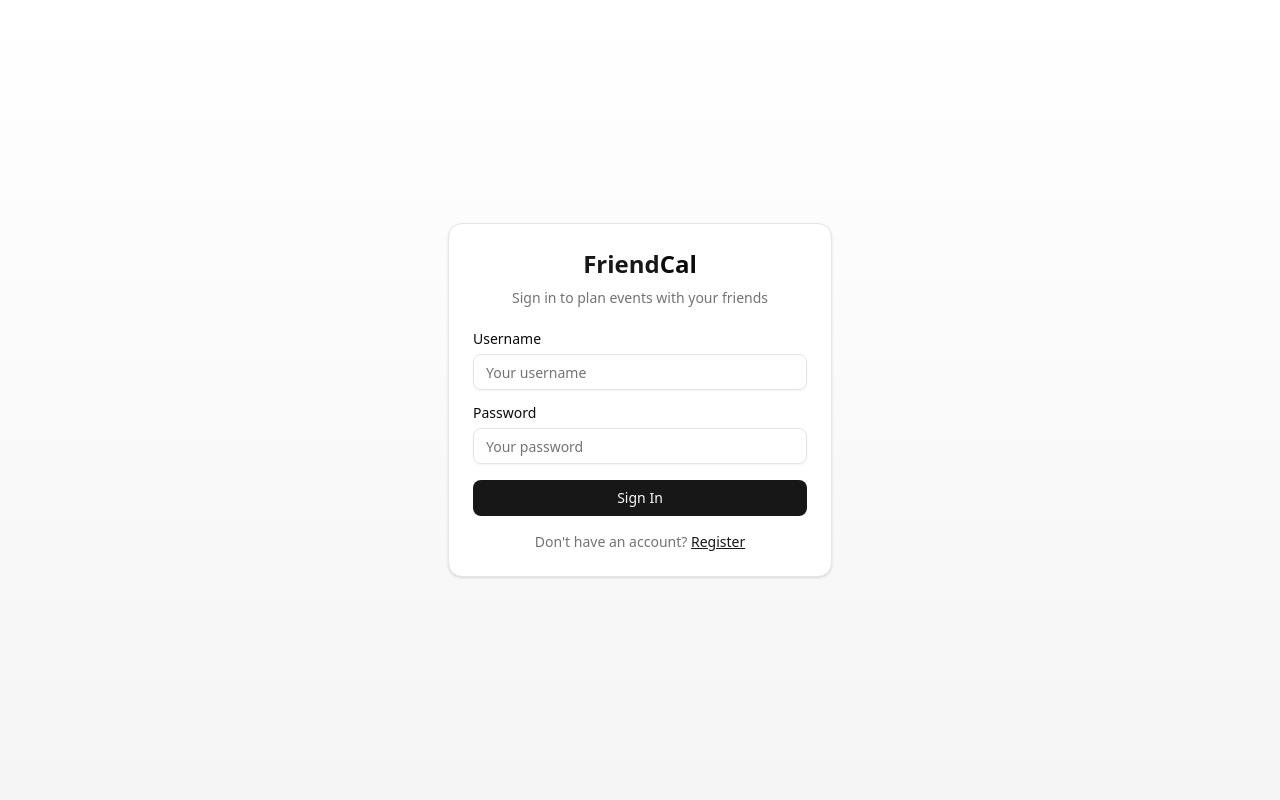
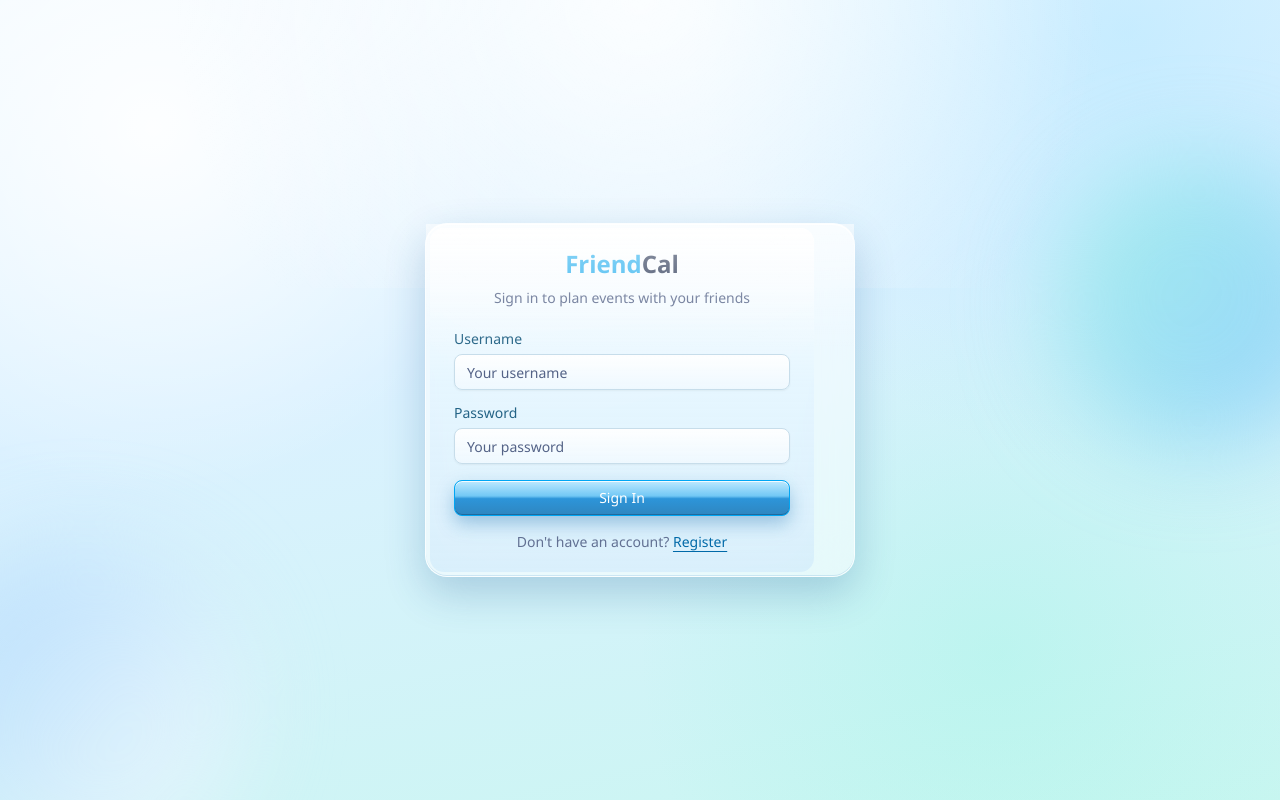
Before and after one commit to benjaaminh/friendsync, a Next.js app: page /signin in a window 1280 px wide. Built offline with nearby package versions, Linux system fonts and the light colour scheme.

Commit message:
bit of a redesign

```diff
--- a/src/app/(app)/settings/page.tsx
+++ b/src/app/(app)/settings/page.tsx
@@ -83,7 +83,11 @@ export default function UserSettingsPage() {
 
   return (
     <div className="max-w-md space-y-6">
-      <h1 className="text-2xl font-bold">Settings</h1>
+      <div className="aero-panel p-5">
+        <p className="text-xs font-semibold uppercase tracking-[0.18em] text-sky-700/80">
+          Settings
+        </p>
+      </div>
 
       <Card>
         <CardHeader>
--- a/src/app/(auth)/layout.tsx
+++ b/src/app/(auth)/layout.tsx
@@ -3,8 +3,11 @@
  */
 export default function AuthLayout({ children }: { children: React.ReactNode }) {
   return (
-    <div className="flex min-h-screen items-center justify-center bg-gradient-to-b from-background to-muted p-4">
-      {children}
+    <div className="relative min-h-screen overflow-hidden px-4 py-8">
+      <div className="pointer-events-none absolute inset-x-0 top-0 h-72 bg-[radial-gradient(circle_at_top,rgba(255,255,255,0.8),transparent_66%)]" />
+      <div className="relative mx-auto flex min-h-[calc(100svh-4rem)] w-full max-w-5xl items-center justify-center">
+        <div className="w-full max-w-[430px] aero-panel p-1">{children}</div>
+      </div>
     </div>
   );
 }
--- a/src/app/(auth)/signin/page.tsx
+++ b/src/app/(auth)/signin/page.tsx
@@ -56,7 +56,7 @@ function SignInContent() {
   }
 
   return (
-    <Card className="w-full max-w-sm">
+    <Card className="w-full max-w-sm border-0 bg-transparent py-5 shadow-none">
       <CardHeader className="text-center">
         <CardTitle className="text-2xl">
           <span className="text-primary">Friend</span>Cal
@@ -68,14 +68,14 @@ function SignInContent() {
       <CardContent>
         <form onSubmit={handleSubmit} className="space-y-4">
           {(urlError || error) && (
-            <div className="rounded-md bg-destructive/10 p-3 text-sm text-destructive">
+            <div className="rounded-xl border border-red-300/45 bg-red-100/60 p-3 text-sm text-destructive">
               {urlError === "token_expired"
                 ? "Your session expired. Please sign in again."
                 : error || "An error occurred. Please try again."}
             </div>
           )}
           <div className="space-y-2">
-            <Label htmlFor="username">Username</Label>
+            <Label htmlFor="username" className="text-sky-900/85">Username</Label>
             <Input
               id="username"
               type="text"
@@ -86,7 +86,7 @@ function SignInContent() {
             />
           </div>
           <div className="space-y-2">
-            <Label htmlFor="password">Password</Label>
+            <Label htmlFor="password" className="text-sky-900/85">Password</Label>
             <Input
               id="password"
               type="password"
@@ -99,9 +99,9 @@ function SignInContent() {
           <Button type="submit" className="w-full" disabled={loading}>
             {loading ? "Signing in..." : "Sign In"}
           </Button>
-          <p className="text-center text-sm text-muted-foreground">
+          <p className="text-center text-sm text-muted-foreground/90">
             Don&apos;t have an account?{" "}
-            <Link href="/register" className="text-primary underline">
+            <Link href="/register" className="font-medium text-sky-700 underline underline-offset-4">
               Register
             </Link>
           </p>
--- a/src/app/globals.css
+++ b/src/app/globals.css
@@ -50,71 +50,71 @@
 
 :root {
   --radius: 0.625rem;
-  --background: oklch(1 0 0);
-  --foreground: oklch(0.145 0 0);
-  --card: oklch(1 0 0);
-  --card-foreground: oklch(0.145 0 0);
-  --popover: oklch(1 0 0);
-  --popover-foreground: oklch(0.145 0 0);
-  --primary: oklch(0.205 0 0);
-  --primary-foreground: oklch(0.985 0 0);
-  --secondary: oklch(0.97 0 0);
-  --secondary-foreground: oklch(0.205 0 0);
-  --muted: oklch(0.97 0 0);
-  --muted-foreground: oklch(0.556 0 0);
-  --accent: oklch(0.97 0 0);
-  --accent-foreground: oklch(0.205 0 0);
-  --destructive: oklch(0.577 0.245 27.325);
-  --border: oklch(0.922 0 0);
-  --input: oklch(0.922 0 0);
-  --ring: oklch(0.708 0 0);
+  --background: hsl(195 100% 97%);
+  --foreground: hsl(222 45% 20%);
+  --card: hsl(0 0% 100% / 88%);
+  --card-foreground: hsl(222 45% 20%);
+  --popover: hsl(0 0% 100% / 93%);
+  --popover-foreground: hsl(222 45% 20%);
+  --primary: hsl(199 86% 52%);
+  --primary-foreground: hsl(0 0% 100%);
+  --secondary: hsl(192 71% 91%);
+  --secondary-foreground: hsl(221 39% 23%);
+  --muted: hsl(198 47% 93%);
+  --muted-foreground: hsl(223 23% 43%);
+  --accent: hsl(177 64% 86%);
+  --accent-foreground: hsl(221 39% 23%);
+  --destructive: hsl(0 79% 58%);
+  --border: hsl(204 52% 80%);
+  --input: hsl(203 46% 85%);
+  --ring: hsl(200 86% 56%);
   --chart-1: oklch(0.646 0.222 41.116);
   --chart-2: oklch(0.6 0.118 184.704);
   --chart-3: oklch(0.398 0.07 227.392);
   --chart-4: oklch(0.828 0.189 84.429);
   --chart-5: oklch(0.769 0.188 70.08);
-  --sidebar: oklch(0.985 0 0);
-  --sidebar-foreground: oklch(0.145 0 0);
-  --sidebar-primary: oklch(0.205 0 0);
-  --sidebar-primary-foreground: oklch(0.985 0 0);
-  --sidebar-accent: oklch(0.97 0 0);
-  --sidebar-accent-foreground: oklch(0.205 0 0);
-  --sidebar-border: oklch(0.922 0 0);
-  --sidebar-ring: oklch(0.708 0 0);
+  --sidebar: hsl(196 100% 97% / 75%);
+  --sidebar-foreground: hsl(222 45% 20%);
+  --sidebar-primary: hsl(199 86% 52%);
+  --sidebar-primary-foreground: hsl(0 0% 100%);
+  --sidebar-accent: hsl(177 64% 86%);
+  --sidebar-accent-foreground: hsl(221 39% 23%);
+  --sidebar-border: hsl(204 52% 80% / 70%);
+  --sidebar-ring: hsl(200 86% 56%);
 }
 
 .dark {
-  --background: oklch(0.145 0 0);
-  --foreground: oklch(0.985 0 0);
-  --card: oklch(0.205 0 0);
-  --card-foreground: oklch(0.985 0 0);
-  --popover: oklch(0.205 0 0);
-  --popover-foreground: oklch(0.985 0 0);
-  --primary: oklch(0.922 0 0);
-  --primary-foreground: oklch(0.205 0 0);
-  --secondary: oklch(0.269 0 0);
-  --secondary-foreground: oklch(0.985 0 0);
-  --muted: oklch(0.269 0 0);
-  --muted-foreground: oklch(0.708 0 0);
-  --accent: oklch(0.269 0 0);
-  --accent-foreground: oklch(0.985 0 0);
-  --destructive: oklch(0.704 0.191 22.216);
-  --border: oklch(1 0 0 / 10%);
-  --input: oklch(1 0 0 / 15%);
-  --ring: oklch(0.556 0 0);
+  --background: hsl(223 37% 14%);
+  --foreground: hsl(202 100% 94%);
+  --card: hsl(221 35% 21% / 82%);
+  --card-foreground: hsl(202 100% 94%);
+  --popover: hsl(221 35% 21% / 90%);
+  --popover-foreground: hsl(202 100% 94%);
+  --primary: hsl(195 88% 62%);
+  --primary-foreground: hsl(223 37% 14%);
+  --secondary: hsl(222 30% 28%);
+  --secondary-foreground: hsl(202 100% 94%);
+  --muted: hsl(222 30% 24%);
+  --muted-foreground: hsl(208 38% 74%);
+  --accent: hsl(185 40% 35%);
+  --accent-foreground: hsl(202 100% 94%);
+  --destructive: hsl(0 82% 64%);
+  --border: hsl(218 25% 44% / 45%);
+  --input: hsl(219 23% 36% / 72%);
+  --ring: hsl(195 88% 62%);
   --chart-1: oklch(0.488 0.243 264.376);
   --chart-2: oklch(0.696 0.17 162.48);
   --chart-3: oklch(0.769 0.188 70.08);
   --chart-4: oklch(0.627 0.265 303.9);
   --chart-5: oklch(0.645 0.246 16.439);
-  --sidebar: oklch(0.205 0 0);
-  --sidebar-foreground: oklch(0.985 0 0);
-  --sidebar-primary: oklch(0.488 0.243 264.376);
-  --sidebar-primary-foreground: oklch(0.985 0 0);
-  --sidebar-accent: oklch(0.269 0 0);
-  --sidebar-accent-foreground: oklch(0.985 0 0);
-  --sidebar-border: oklch(1 0 0 / 10%);
-  --sidebar-ring: oklch(0.556 0 0);
+  --sidebar: hsl(221 35% 21% / 78%);
+  --sidebar-foreground: hsl(202 100% 94%);
+  --sidebar-primary: hsl(195 88% 62%);
+  --sidebar-primary-foreground: hsl(223 37% 14%);
+  --sidebar-accent: hsl(185 40% 35%);
+  --sidebar-accent-foreground: hsl(202 100% 94%);
+  --sidebar-border: hsl(218 25% 44% / 45%);
+  --sidebar-ring: hsl(195 88% 62%);
 }
 
 @layer base {
@@ -123,5 +123,122 @@
   }
   body {
     @apply bg-background text-foreground;
+    font-family: "Segoe UI", "Trebuchet MS", "Verdana", sans-serif;
+    background-image:
+      radial-gradient(circle at 12% 16%, rgba(255, 255, 255, 0.9) 0%, rgba(255, 255, 255, 0) 28%),
+      radial-gradient(circle at 88% 4%, rgba(151, 222, 255, 0.38) 0%, rgba(151, 222, 255, 0) 32%),
+      radial-gradient(circle at 78% 82%, rgba(129, 244, 218, 0.24) 0%, rgba(129, 244, 218, 0) 30%),
+      linear-gradient(168deg, #f2faff 0%, #dbf1ff 42%, #c9f6f1 100%);
+    min-height: 100svh;
+    position: relative;
+    overflow-x: hidden;
+    isolation: isolate;
+  }
+
+  body::before,
+  body::after {
+    content: "";
+    position: fixed;
+    inset: auto;
+    border-radius: 9999px;
+    pointer-events: none;
+    z-index: -1;
+    filter: blur(48px);
+  }
+
+  body::before {
+    width: 18rem;
+    height: 18rem;
+    right: -4rem;
+    top: 10rem;
+    background: linear-gradient(130deg, rgba(137, 244, 219, 0.56), rgba(87, 176, 255, 0.5));
+  }
+
+  body::after {
+    width: 20rem;
+    height: 20rem;
+    left: -5rem;
+    bottom: -4rem;
+    background: linear-gradient(130deg, rgba(129, 188, 255, 0.45), rgba(255, 255, 255, 0.75));
   }
 }
+
+@layer components {
+  .aero-panel {
+    @apply relative rounded-3xl border border-white/70 bg-white/52 shadow-[0_16px_40px_rgba(20,83,143,0.24)] backdrop-blur-xl;
+    box-shadow:
+      inset 0 1px 0 rgba(255, 255, 255, 0.95),
+      inset 0 -1px 0 rgba(80, 149, 206, 0.2),
+      0 16px 40px rgba(20, 83, 143, 0.24);
+  }
+
+  .aero-page {
+    @apply relative;
+  }
+
+  [data-slot="card"] {
+    @apply relative overflow-hidden border border-white/70 bg-[linear-gradient(180deg,rgba(255,255,255,0.96)_0%,rgba(226,244,255,0.8)_45%,rgba(207,234,250,0.7)_100%)] shadow-[0_14px_36px_rgba(35,106,170,0.2)] backdrop-blur-xl;
+    box-shadow:
+      inset 0 1px 0 rgba(255, 255, 255, 1),
+      inset 0 -1px 0 rgba(87, 152, 211, 0.2),
+      0 14px 36px rgba(35, 106, 170, 0.2);
+  }
+
+  [data-slot="button"][data-variant="default"] {
+    @apply border border-sky-500 bg-[linear-gradient(180deg,#bde9ff_0%,#72c8f5_44%,#2d95d9_52%,#2f86c0_100%)] text-white shadow-[0_8px_18px_rgba(27,111,177,0.36)] hover:brightness-105 active:translate-y-px;
+    box-shadow:
+      inset 0 1px 0 rgba(255, 255, 255, 0.82),
+      inset 0 -1px 0 rgba(0, 53, 92, 0.35),
+      0 8px 18px rgba(27, 111, 177, 0.36);
+  }
+
+  [data-slot="button"][data-variant="outline"] {
+    @apply border border-sky-200/80 bg-[linear-gradient(180deg,rgba(255,255,255,0.95)_0%,rgba(234,247,255,0.88)_50%,rgba(212,235,249,0.88)_100%)] text-sky-900 hover:brightness-105;
+    box-shadow:
+      inset 0 1px 0 rgba(255, 255, 255, 0.92),
+      inset 0 -1px 0 rgba(94, 152, 196, 0.22);
+  }
+
+  [data-slot="button"][data-variant="ghost"] {
+    @apply border border-transparent hover:border-white/70 hover:bg-white/65;
+  }
+
+  [data-slot="input"],
+  [data-slot="textarea"],
+  [data-slot="select-trigger"] {
+    @apply border border-sky-200/80 bg-[linear-gradient(180deg,rgba(255,255,255,0.95)_0%,rgba(240,249,255,0.86)_100%)];
+    box-shadow:
+      inset 0 1px 1px rgba(114, 152, 183, 0.25),
+      inset 0 -1px 0 rgba(255, 255, 255, 0.75);
+  }
+
+  [data-slot="tabs-list"] {
+    @apply rounded-2xl border border-sky-200/75 bg-[linear-gradient(180deg,rgba(255,255,255,0.85)_0%,rgba(220,242,255,0.74)_100%)] backdrop-blur-lg;
+    box-shadow:
+      inset 0 1px 0 rgba(255, 255, 255, 0.86),
+      inset 0 -1px 0 rgba(100, 165, 214, 0.2);
+  }
+
+  [data-slot="tabs-trigger"][data-state="active"] {
+    @apply border border-white/90 bg-[linear-gradient(180deg,rgba(255,255,255,0.98)_0%,rgba(225,242,255,0.86)_100%)] shadow-[0_8px_20px_rgba(39,105,166,0.22)];
+  }
+
+  [data-slot="button"],
+  [data-slot="input"],
+  [data-slot="textarea"],
+  [data-slot="select-trigger"],
+  [data-slot="tabs-trigger"],
+  [data-slot="card"] {
+    border-radius: 0.55rem;
+  }
+
+  [data-slot="card"]::before,
+  .aero-panel::before {
+    content: "";
+    position: absolute;
+    inset: 0 0 auto 0;
+    height: 35%;
+    background: linear-gradient(180deg, rgba(255, 255, 255, 0.56), rgba(255, 255, 255, 0));
+    pointer-events: none;
+  }
+}
```
Also changed, not shown: src/app/(app)/dashboard/page.tsx (+11 -9 lines), src/app/(app)/groups/[groupId]/layout.tsx (+10 -7 lines), src/app/(app)/groups/[groupId]/settings/page.tsx (+7 -5 lines), src/app/(app)/groups/new/page.tsx (+10 -2 lines), src/app/(app)/layout.tsx (+6 -3 lines), src/app/(auth)/register/page.tsx (+6 -6 lines), src/components/layout/sidebar.tsx (+31 -24 lines).
